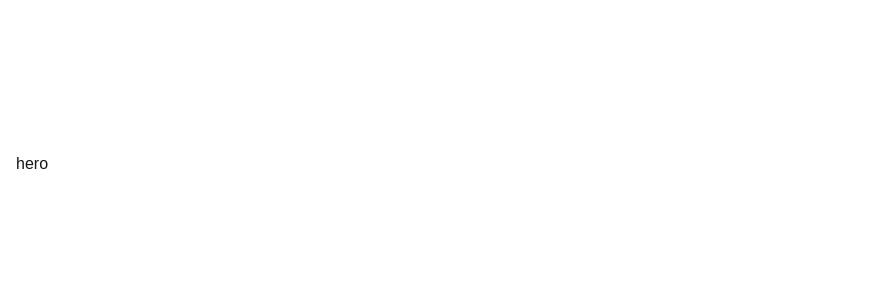
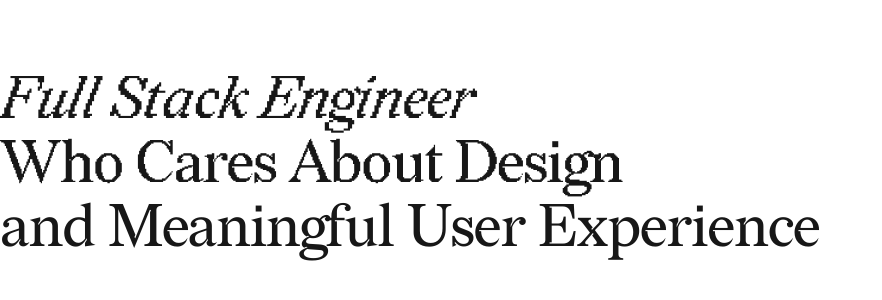
Before and after one commit to irxd/portfolio, a Next.js app: page / in a window 1280 px wide. Shown: the part 376-676 px from the top of the page, without its empty margins (0-882 px from the left). Built offline with nearby package versions, Linux system fonts and the light colour scheme.

Commit message:
feat: add hero section

```diff
--- a/app/components/Header.tsx
+++ b/app/components/Header.tsx
@@ -10,7 +10,7 @@ export default function Header() {
     <>
       <div className="h-16"></div>
       <div className="bg-background py-6 sticky top-0 z-50 transition-all duration-200">
-        <div className="container mx-auto px-4 flex items-center">
+        <div className="container mx-auto flex items-center">
           <h1 className={twMerge("text-white text-xl font-normal", redaction.className)}>Muhammad Irsyad</h1>
           <div className="flex-grow mx-2 h-[1px] bg-white"></div>
           <nav className="space-x-6">
--- /dev/null
+++ b/app/components/Hero.tsx
@@ -0,0 +1,50 @@
+import { twMerge } from 'tailwind-merge';
+import localFont from 'next/font/local';
+
+const redaction35Italic = localFont({
+  src: '../fonts/Redaction_35-Italic.woff2',
+});
+
+const redaction20 = localFont({
+  src: '../fonts/Redaction_20-Regular.woff2',
+});
+
+const redaction = localFont({
+  src: '../fonts/Redaction-Regular.woff2',
+});
+
+export default function Hero() {
+  return (
+    <div className="min-h-screen flex container mx-auto">
+      <div className="flex flex-col flex-grow justify-center">
+        <p
+          className={
+            twMerge(
+              redaction35Italic.className,
+              "text-6xl leading-16 tracking-tight"
+            )}
+        >
+          Full Stack Engineer
+        </p>
+        <p
+          className={
+            twMerge(
+              redaction20.className,
+              "text-6xl leading-16 tracking-tight"
+            )}
+        >
+          Who Cares About Design
+        </p>
+        <p
+          className={
+            twMerge(
+              redaction.className,
+              "text-6xl leading-16 tracking-tight"
+            )}
+        >
+          and Meaningful User Experience
+        </p>
+      </div>
+    </div>
+  );
+}
--- a/app/page.tsx
+++ b/app/page.tsx
@@ -1,19 +1,11 @@
 import Header from './components/Header';
+import Hero from './components/Hero';
 
 export default function Home() {
   return (
     <>
       <Header />
-      <div className="min-h-screen flex flex-col">
-        <div className="flex flex-col flex-grow">
-          <div className="flex-grow flex items-center justify-center">
-            <div className="container mx-auto px-4">
-              hero
-            </div>
-          </div>
-        </div>
-      </div>
-      {/* <div className="min-h-screen">about</div> */}
+      <Hero />
     </>
   );
 }
```
